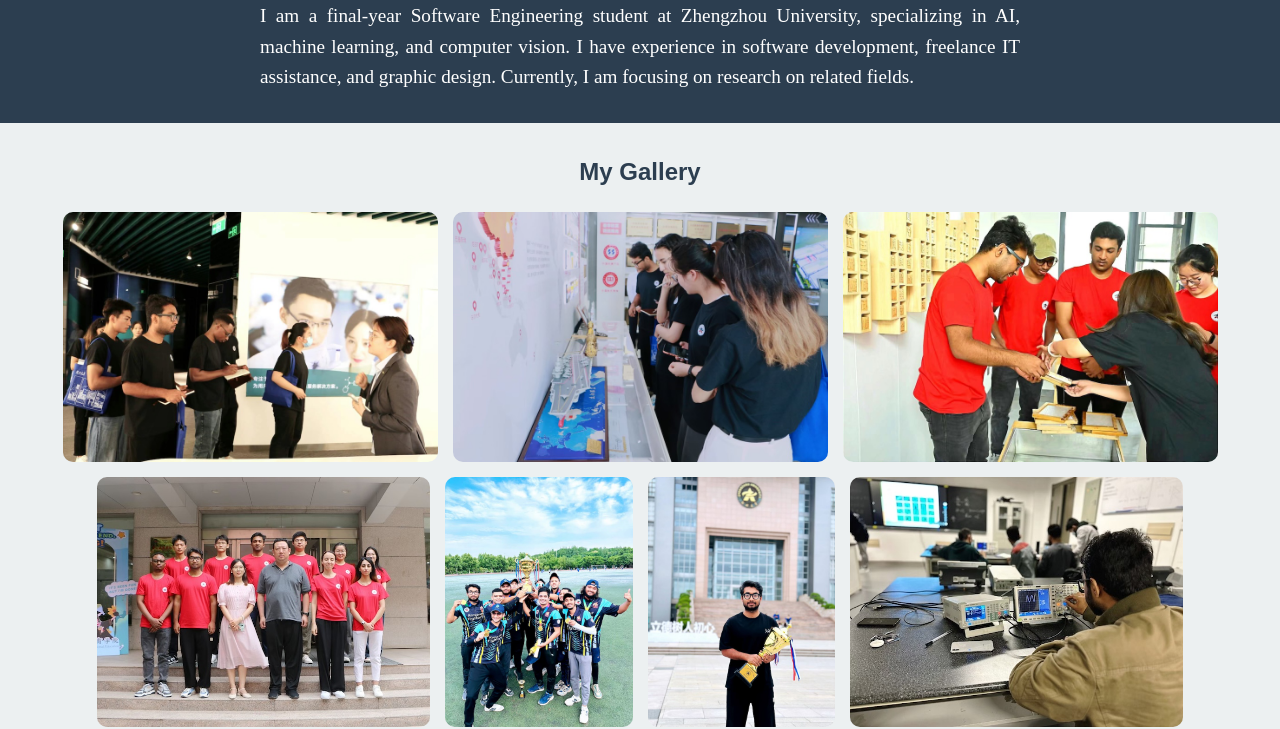
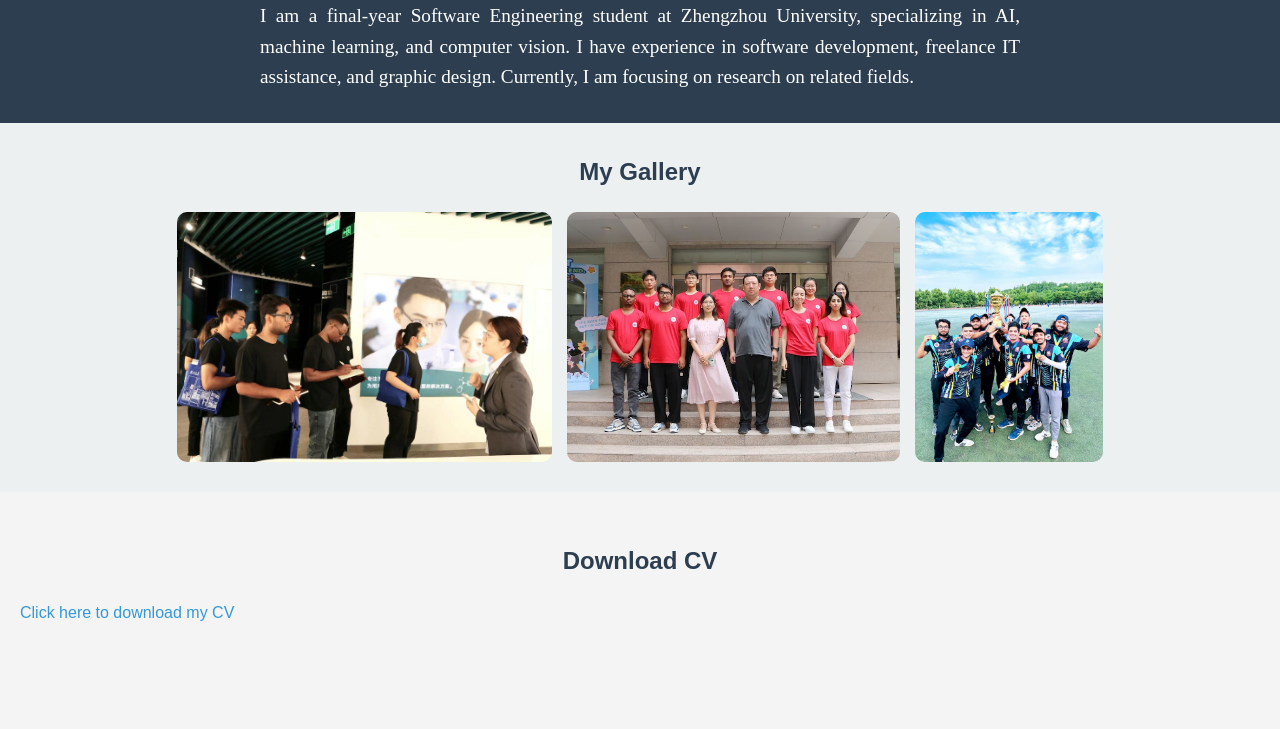
Before and after one commit to gmpilot/portfolio2024, a plain HTML site: page index.html in a window 1280 px wide. Shown: the part 233-962 px from the top of the page. Drawn offline with Linux system fonts and the light colour scheme.

Commit message:
Update index.html

```diff
--- a/index.html
+++ b/index.html
@@ -42,23 +42,10 @@
           <img src="img/IMG_1498.JPG" alt="Achievement 1" />
         </div>
         <div class="carousel-item">
-          <img src="img/IMG_1499.JPG" alt="Achievement 2" />
-        </div>
-        <div class="carousel-item">
-          <img src="img/IMG_1500.JPG" alt="Achievement 3" />
-        </div>
-        <div class="carousel-item">
           <img src="img/IMG_1501.JPG" alt="Achievement 4" />
         </div>
         <div class="carousel-item">
           <img src="img/IMG_1502.JPG" alt="Achievement 5" />
-        </div>
-        <div class="carousel-item">
-          <img src="img/IMG_1503.JPG" alt="Achievement 6" />
-        </div>
-        <div class="carousel-item">
-          <img src="img/IMG_1504.JPG" alt="Achievement 7" />
-        </div>
       </div>
     </section>
 
```
